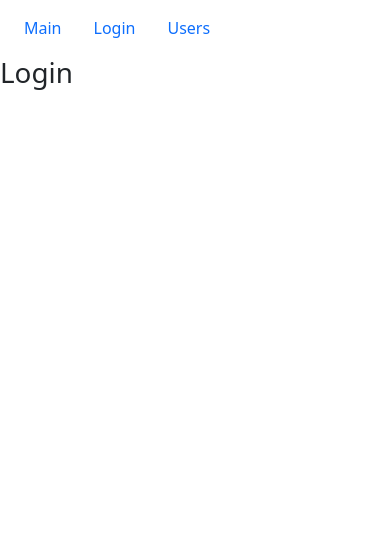
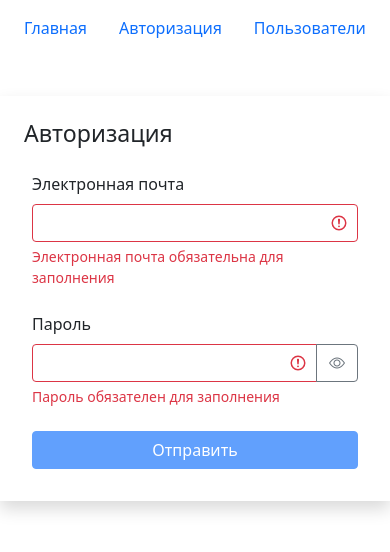
Before and after one commit to nikitakochunov/fast-company, a React (Create React App) app: page /login in a window 390 px wide. Shown: the top 552 px of the page. Built offline with nearby package versions, Linux system fonts and the light colour scheme.

Commit message:
form lesson

```diff
--- a/src/app/components/navBar.jsx
+++ b/src/app/components/navBar.jsx
@@ -6,17 +6,17 @@ const NavBar = () => {
     <ul className="nav m-2">
       <li className="nav-item">
         <Link className="nav-link" to="/">
-          Main
+          Главная
         </Link>
       </li>
       <li className="nav-item">
         <Link className="nav-link" to="/login">
-          Login
+          Авторизация
         </Link>
       </li>
       <li className="nav-item">
         <Link className="nav-link" to="/users">
-          Users
+          Пользователи
         </Link>
       </li>
     </ul>
--- a/src/app/components/quality.jsx
+++ b/src/app/components/quality.jsx
@@ -2,7 +2,7 @@ import React from 'react'
 import PropTypes from 'prop-types'
 
 const Quality = ({ color, name }) => {
-  return <span className={'badge m-1 bg-' + color}>{name}</span>
+  return <span className={'badge me-1 bg-' + color}>{name}</span>
 }
 
 Quality.propTypes = {
--- /dev/null
+++ b/src/app/components/textField.jsx
@@ -0,0 +1,58 @@
+import React, { useState } from 'react'
+import PropTypes from 'prop-types'
+
+const TextField = ({ label, type, name, value, onChange, error }) => {
+  const [showPassword, setShowPassword] = useState(false)
+
+  const toggleShowPassword = () => {
+    setShowPassword((prevState) => !prevState)
+  }
+
+  const getInputClasses = () => {
+    return 'form-control' + (error ? ' is-invalid' : ' is-valid')
+  }
+
+  return (
+    <div className="mb-4">
+      <label className="form-label" htmlFor={name}>
+        {label}
+      </label>
+      <div className="input-group has-validation">
+        <input
+          className={getInputClasses()}
+          type={showPassword ? 'text' : type}
+          id={name}
+          name={name}
+          value={value}
+          onChange={onChange}
+        />
+
+        {type === 'password' && (
+          <button
+            className="btn btn-outline-secondary"
+            type="button"
+            onClick={toggleShowPassword}
+          >
+            <i className={'bi bi-eye' + (showPassword ? '-slash' : '')}></i>
+          </button>
+        )}
+        {error && <div className="invalid-feedback">{error}</div>}
+      </div>
+    </div>
+  )
+}
+
+TextField.defaultProps = {
+  type: 'text'
+}
+
+TextField.propTypes = {
+  label: PropTypes.string,
+  text: PropTypes.string,
+  name: PropTypes.string,
+  value: PropTypes.string,
+  onChange: PropTypes.func,
+  error: PropTypes.string
+}
+
+export default TextField
--- a/src/app/components/userPage.jsx
+++ b/src/app/components/userPage.jsx
@@ -18,17 +18,26 @@ const UserPage = ({ userId }) => {
 
   if (user) {
     return (
-      <div>
-        <h1>{user.name}</h1>
-        <h2>Профессия: {user.profession.name}</h2>
-        <QualitiesList qualities={user.qualities} />
-        <p>Встреч завершено: {user.completedMeetings}</p>
-        <h2>Оценка: {user.rate}</h2>
-        <button onClick={handleClick}>Все пользователи</button>
+      <div className="card w-50 m-4">
+        <div className="card-header">Карточка пользователя</div>
+        <div className="card-body">
+          <h1 className="card-title">{user.name}</h1>
+          <h2 className="card-subtitle text-muted mb-2">
+            Профессия: {user.profession.name}
+          </h2>
+          <QualitiesList qualities={user.qualities} />
+          <p className="card-text mt-2">
+            Встреч завершено: {user.completedMeetings}
+          </p>
+          <h2>Оценка: {user.rate}</h2>
+          <button className="btn btn-primary" onClick={handleClick}>
+            Все пользователи
+          </button>
+        </div>
       </div>
     )
   } else {
-    return <h1>Loading</h1>
+    return <h1>Загрузка...</h1>
   }
 }
 
--- a/src/app/components/usersList.jsx
+++ b/src/app/components/usersList.jsx
@@ -120,7 +120,7 @@ const UsersList = () => {
     )
   }
 
-  return 'Loading...'
+  return 'Загрузка...'
 }
 
 UsersList.propTypes = {
--- a/src/app/layouts/login.jsx
+++ b/src/app/layouts/login.jsx
@@ -1,7 +1,90 @@
-import React from 'react'
+import React, { useState, useEffect } from 'react'
+import TextField from '../components/textField'
+import { validator } from '../utils/validator'
 
 const Login = () => {
-  return <h1>Login</h1>
+  const [data, setData] = useState({
+    email: '',
+    password: ''
+  })
+  const [errors, setErrors] = useState({})
+
+  const handleChange = ({ target }) => {
+    setData((prevState) => ({ ...prevState, [target.name]: target.value }))
+  }
+
+  const validatorConfig = {
+    email: {
+      isRequired: { message: 'Электронная почта обязательна для заполнения' },
+      isEmail: { message: 'Электронная почта введена некорректно' }
+    },
+    password: {
+      isRequired: { message: 'Пароль обязателен для заполнения' },
+      isCapitalSymbol: {
+        message: 'Пароль должен содержать хотя бы одну заглавную букву'
+      },
+      isDigitSymbol: {
+        message: 'Пароль должен содержать хотя бы одну цифру'
+      },
+      isMinLength: {
+        value: 8,
+        message: 'Пароль должен содержать не менее 8 символов'
+      }
+    }
+  }
+
+  useEffect(() => {
+    validate()
+  }, [data])
+
+  const validate = () => {
+    const errors = validator(data, validatorConfig)
+
+    setErrors(errors)
+    return Object.keys(errors).length === 0
+  }
+
+  const isValid = Object.keys(errors).length === 0
+
+  const handleSubmit = (e) => {
+    e.preventDefault()
+    const isValid = validate()
+    if (!isValid) return
+    console.log(data)
+  }
+
+  return (
+    <div className="container mt-5">
+      <div className="row">
+        <div className="col-md-6 offset-md-3 shadow p-4">
+          <h3 className="mb-4">Авторизация</h3>
+          <form onSubmit={handleSubmit} className="m-2 needs-validation">
+            <TextField
+              label="Электронная почта"
+              name="email"
+              value={data.email}
+              onChange={handleChange}
+              error={errors.email}
+            />
+            <TextField
+              label="Пароль"
+              type="password"
+              name="password"
+              value={data.password}
+              onChange={handleChange}
+              error={errors.password}
+            />
+            <button
+              className="btn btn-primary w-100 mx-auto"
+              disabled={!isValid}
+            >
+              Отправить
+            </button>
+          </form>
+        </div>
+      </div>
+    </div>
+  )
 }
 
 export default Login
--- a/src/app/layouts/main.jsx
+++ b/src/app/layouts/main.jsx
@@ -1,7 +1,7 @@
 import React from 'react'
 
 const Main = () => {
-  return <h1>Main</h1>
+  return <h1>Главная</h1>
 }
 
 export default Main
--- /dev/null
+++ b/src/app/utils/validator.js
@@ -0,0 +1,52 @@
+export function validator(data, config) {
+  const errors = {}
+
+  function validate(validateMethod, data, config) {
+    let statusValidate
+    switch (validateMethod) {
+      case 'isRequired':
+        statusValidate = data.trim() === ''
+        break
+      case 'isEmail': {
+        const emailRegExp = /^\S+@\S+\.\S+$/g
+        statusValidate = !emailRegExp.test(data)
+        break
+      }
+      case 'isCapitalSymbol': {
+        const capitalRegExp = /[A-Z]+/g
+        statusValidate = !capitalRegExp.test(data)
+        break
+      }
+      case 'isDigitSymbol': {
+        const digitRegExp = /\d+/g
+        statusValidate = !digitRegExp.test(data)
+        break
+      }
+      case 'isMinLength': {
+        statusValidate = data.length < config.value
+        break
+      }
+
+      default:
+        break
+    }
+
+    if (statusValidate) return config.message
+  }
+
+  for (const fieldName in data) {
+    for (const validateMethod in config[fieldName]) {
+      const error = validate(
+        validateMethod,
+        data[fieldName],
+        config[fieldName][validateMethod]
+      )
+
+      if (error && !errors[fieldName]) {
+        errors[fieldName] = error
+      }
+    }
+  }
+
+  return errors
+}
--- a/src/index.css
+++ /dev/null
@@ -1,13 +0,0 @@
-body {
-  margin: 0;
-  font-family: -apple-system, BlinkMacSystemFont, 'Segoe UI', 'Roboto', 'Oxygen',
-    'Ubuntu', 'Cantarell', 'Fira Sans', 'Droid Sans', 'Helvetica Neue',
-    sans-serif;
-  -webkit-font-smoothing: antialiased;
-  -moz-osx-font-smoothing: grayscale;
-}
-
-code {
-  font-family: source-code-pro, Menlo, Monaco, Consolas, 'Courier New',
-    monospace;
-}
--- a/src/index.js
+++ b/src/index.js
@@ -1,6 +1,5 @@
 import React from 'react'
 import ReactDOM from 'react-dom/client'
-import './index.css'
 import 'bootstrap/dist/css/bootstrap.css'
 import App from './app/App'
 import { BrowserRouter } from 'react-router-dom'
```
Also changed, not shown: src/setupTests.js (deleted, +0 -5 lines).
